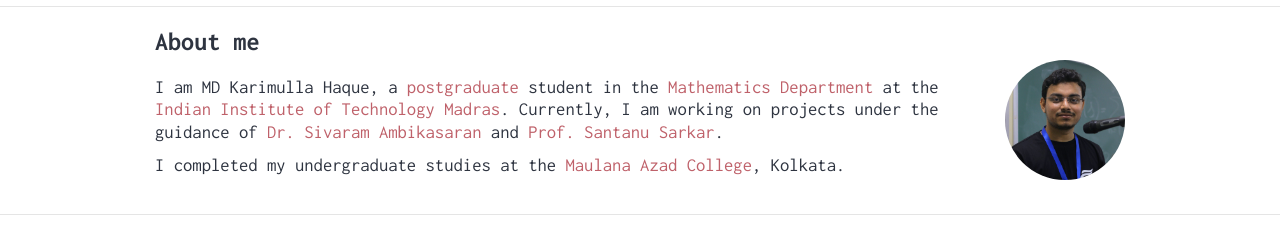
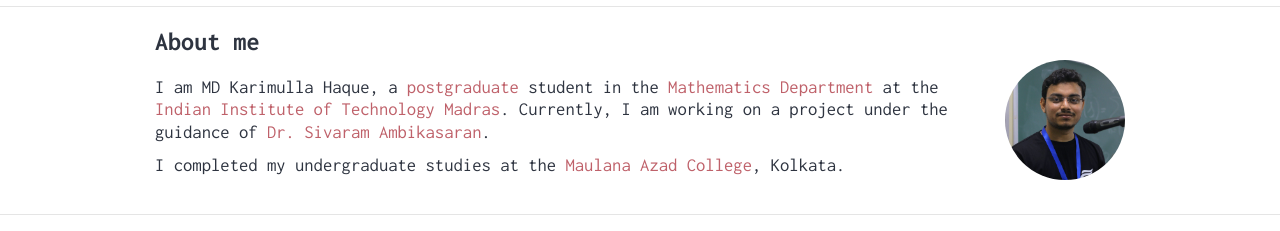
Before and after one commit to mdkarimullahaque/mdkarimullahaque.github.io, a plain HTML site: page index.html in a window 1280 px wide. Shown: the part 125-356 px from the top of the page. Drawn offline with nearby package versions, Linux system fonts and the light colour scheme; some icons are missing.

Commit message:
Update index.html

```diff
--- a/index.html
+++ b/index.html
@@ -171,8 +171,8 @@
          alt="avatar"/>
 </figure>
 
-<!--<p>I am MD Karimulla Haque, a <a href="https://math.iitm.ac.in/student/program/1#:~:text=21,MA23C021">postgraduate</a> student in the <a href="https://math.iitm.ac.in/">Mathematics Department</a> at the <a href="https://www.iitm.ac.in/">Indian Institute of Technology Madras</a>. Currently, I am working on a project under the guidance of <a href="https://math.iitm.ac.in/sivaambi">Dr. Sivaram Ambikasaran</a>.-->
-<p>I am MD Karimulla Haque, a <a href="https://math.iitm.ac.in/student/program/1#:~:text=21,MA23C021">postgraduate</a> student in the <a href="https://math.iitm.ac.in/">Mathematics Department</a> at the <a href="https://www.iitm.ac.in/">Indian Institute of Technology Madras</a>. Currently, I am working on projects under the guidance of <a href="https://math.iitm.ac.in/sivaambi">Dr. Sivaram Ambikasaran</a> and <a href="https://math.iitm.ac.in/santanu">Prof. Santanu Sarkar</a>.</p>
+<p>I am MD Karimulla Haque, a <a href="https://math.iitm.ac.in/student/program/1#:~:text=21,MA23C021">postgraduate</a> student in the <a href="https://math.iitm.ac.in/">Mathematics Department</a> at the <a href="https://www.iitm.ac.in/">Indian Institute of Technology Madras</a>. Currently, I am working on a project under the guidance of <a href="https://math.iitm.ac.in/sivaambi">Dr. Sivaram Ambikasaran</a>.</p>
+<!--<p>I am MD Karimulla Haque, a <a href="https://math.iitm.ac.in/student/program/1#:~:text=21,MA23C021">postgraduate</a> student in the <a href="https://math.iitm.ac.in/">Mathematics Department</a> at the <a href="https://www.iitm.ac.in/">Indian Institute of Technology Madras</a>. Currently, I am working on projects under the guidance of <a href="https://math.iitm.ac.in/sivaambi">Dr. Sivaram Ambikasaran</a> and <a href="https://math.iitm.ac.in/santanu">Prof. Santanu Sarkar</a>.</p>-->
 <p>I completed my undergraduate studies at the <a href="https://maulanaazadcollegekolkata.ac.in/">Maulana Azad College</a>, Kolkata.</p>
 <!--<h2 id="about-me">Research interests</h2>
 <p>Computational Mathematics, Applied Mathematics</p>-->
```
